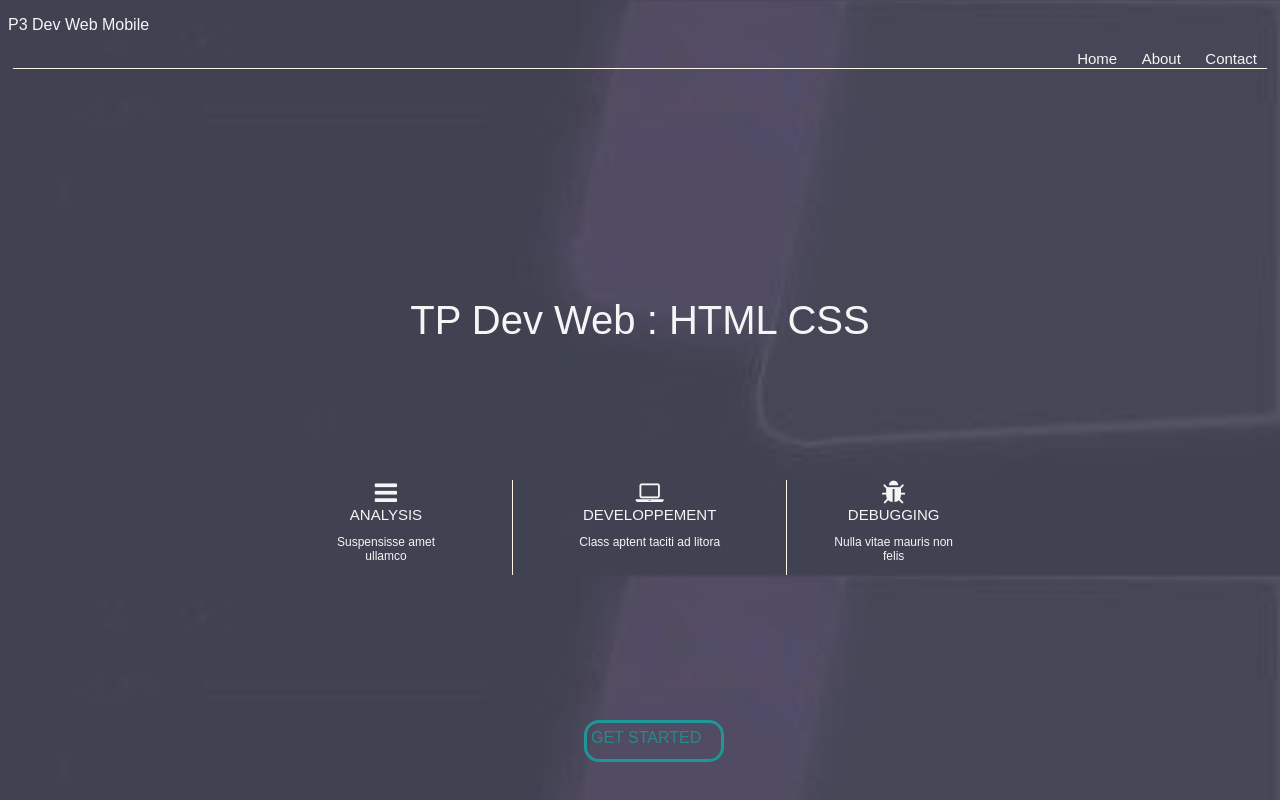
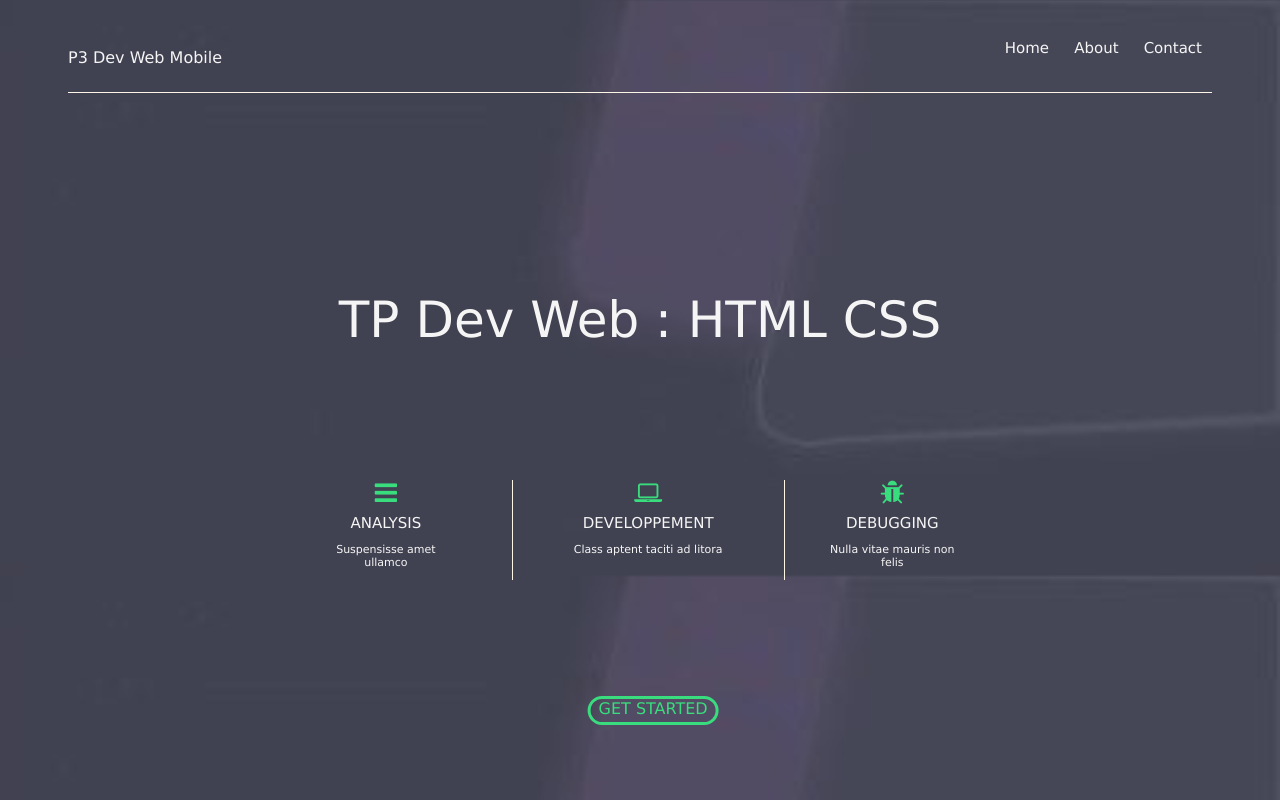
Before and after one commit to MansouraD/TP, a plain HTML site: page index.html in a window 1280 px wide. Drawn offline with Linux system fonts and the light colour scheme.

Commit message:
Update style.css
style.css of TP1 is done

```diff
--- a/style.css
+++ b/style.css
@@ -1,19 +1,17 @@
 body{
   background:url(Background.jpg);
   background-size: cover;
-  font-family: Arial, Helvetica, sans-serif;
-  color: whitesmoke; background-color: gray;
+  font-family:  'Lucida Grande', 'Lucida Sans', Arial, sans-serif ;
+  color: whitesmoke;
 }
 .firts{
-font-size: 40px; color: whitesmoke  ;
-position: absolute;
-top: 40%;
-left: 50% ;
+font-size: 50px; color: whitesmoke  ;
+position: absolute; top: 40%; left: 50% ;
 transform: translate(-50%, -50%);
 }
 .second{
   display: inline-flex;
-  font-size: 12px; color: whitesmoke ;
+  font-size: 11px; color: whitesmoke ;
   position: absolute ; top :60%; left: 50%;
   text-align: center; transform: translate( -50%);
 }
@@ -21,16 +19,19 @@ transform: translate(-50%, -50%);
 }
 .itemii{border-left:  solid oldlace 1px ; margin-left: 40px; margin-right : 20px; padding-left : 60px;
 }
-.itemi{ margin-right : 20px;
-
+.itemi{ margin-right: 20px;
 }
-.haut{ text-align: right; margin: 5px; color: whitesmoke;
-      text-decoration: none; border-bottom: solid oldlace 1px;
+.ligne{ margin-left: 60px; top: 4%; position: absolute;
 }
-.bas{ top: 90%; left: 50%; border: rgb(29, 151, 151) solid ;  color: rgb(38, 138, 138) ; transform: translate( -40%);
-      border-radius: 15px; width: 130px; height: 30px; position: absolute; text-transform: uppercase; padding-top: 6px; padding-left:4px;
+.haut{  text-align: right; color: whitesmoke; padding-bottom: 35px; margin-left: 60px; margin-right: 60px; margin-top: 3%;
+       border-bottom: solid oldlace 1px;
 }
-.i .ii .iii { font-size: 20px; text-align: center;
+.bas{ top: 87%; left: 50%; border: rgb(58, 221, 126) solid ; transform: translate( -40%); color: rgb(58, 221, 126) ;
+      border-radius: 28px; width: 125px; height: 23px; position: absolute; text-transform: uppercase; text-align: center;
 }
-a:link{ text-decoration: none; font-size: 15px; color: whitesmoke; padding : 10px;
+a:link{ text-decoration: none; font-size: 15px; color: whitesmoke; padding : 10px; margin-bottom: 3px; block-size: 2px;
 }
+a:hover { color: hotpink ;
+}
+.fa{ color:rgb(58, 221, 126);  font-size: 26px; padding-bottom: 8px;
+}
```
